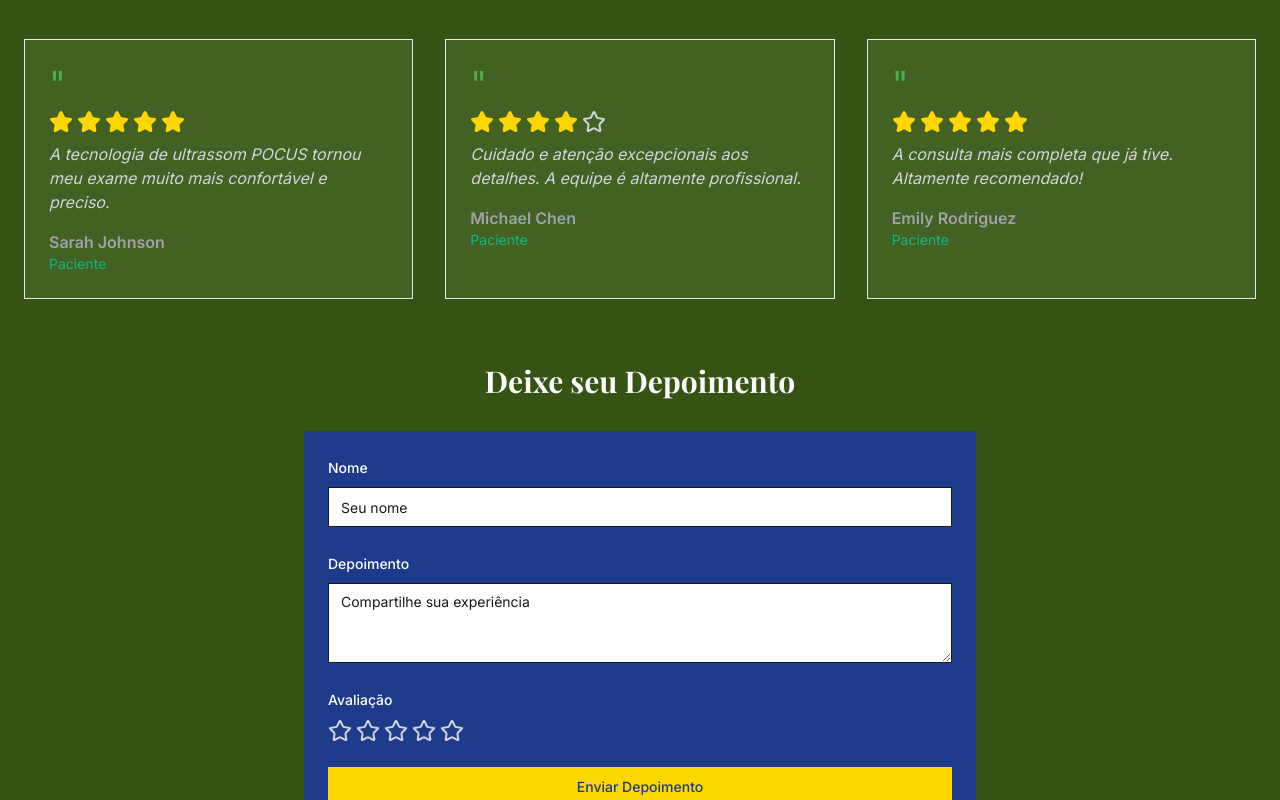
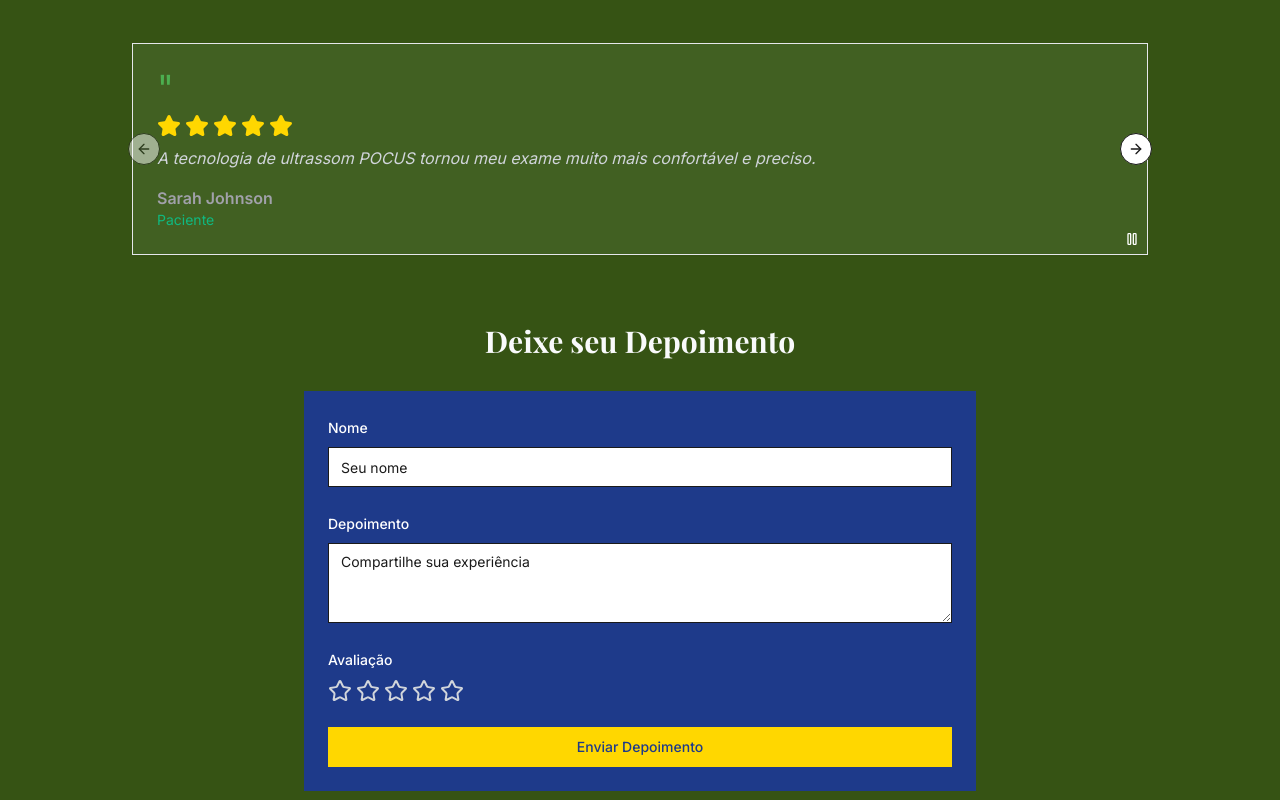
Before and after one commit to jerimeregosoares/cjrs-landing-craft, a React (Vite) app: page / in a window 1280 px wide. Shown: the part 1320-2120 px from the top of the page. Built offline with nearby package versions, Linux system fonts and the light colour scheme.

Commit message:
Implement landing page features
Implement the features described in the plan.

```diff
--- a/src/App.tsx
+++ b/src/App.tsx
@@ -1,3 +1,4 @@
+
 import { Toaster } from "@/components/ui/toaster";
 import { Toaster as Sonner } from "@/components/ui/sonner";
 import { TooltipProvider } from "@/components/ui/tooltip";
@@ -5,12 +6,14 @@ import { QueryClient, QueryClientProvider } from "@tanstack/react-query";
 import { BrowserRouter, Routes, Route } from "react-router-dom";
 import Index from "./pages/Index";
 import NotFound from "./pages/NotFound";
+import { TestimonialProvider } from "./context/TestimonialContext";
 
 const queryClient = new QueryClient();
 
 const App = () => (
   <QueryClientProvider client={queryClient}>
     <TooltipProvider>
+      <TestimonialProvider>
         <Toaster />
         <Sonner />
         <BrowserRouter>
@@ -20,6 +23,7 @@ const App = () => (
             <Route path="*" element={<NotFound />} />
           </Routes>
         </BrowserRouter>
+      </TestimonialProvider>
     </TooltipProvider>
   </QueryClientProvider>
 );
--- /dev/null
+++ b/src/components/TestimonialCarousel.tsx
@@ -0,0 +1,70 @@
+
+import { useEffect, useState } from "react";
+import { ArrowLeft, ArrowRight, Pause, Play } from "lucide-react";
+import { Button } from "@/components/ui/button";
+import TestimonialCard from "./TestimonialCard";
+import { useTestimonials, Testimonial } from "@/context/TestimonialContext";
+import {
+  Carousel,
+  CarouselContent,
+  CarouselItem,
+  CarouselNext,
+  CarouselPrevious,
+} from "@/components/ui/carousel";
+
+export const TestimonialCarousel = () => {
+  const { testimonials } = useTestimonials();
+  const [isPaused, setIsPaused] = useState(false);
+  const [api, setApi] = useState<any | null>(null);
+
+  // Auto-rotate testimonials every 90 seconds
+  useEffect(() => {
+    if (!api || isPaused) return;
+
+    const interval = setInterval(() => {
+      api.scrollNext();
+    }, 90000); // 90 seconds
+
+    return () => clearInterval(interval);
+  }, [api, isPaused]);
+
+  const togglePause = () => {
+    setIsPaused(!isPaused);
+  };
+
+  // Return nothing if there are no testimonials
+  if (testimonials.length === 0) return null;
+
+  return (
+    <div className="relative max-w-5xl mx-auto">
+      <Carousel setApi={setApi} className="w-full">
+        <CarouselContent>
+          {testimonials.map((testimonial: Testimonial) => (
+            <CarouselItem key={testimonial.id} className="md:basis-1/1">
+              <div className="p-1">
+                <TestimonialCard
+                  content={testimonial.content}
+                  author={testimonial.author}
+                  role={testimonial.role}
+                  rating={testimonial.rating}
+                />
+              </div>
+            </CarouselItem>
+          ))}
+        </CarouselContent>
+        <CarouselPrevious className="left-0" />
+        <CarouselNext className="right-0" />
+      </Carousel>
+
+      <Button
+        variant="outline"
+        size="icon"
+        onClick={togglePause}
+        className="absolute bottom-0 right-0 bg-transparent border-none hover:bg-slate-800/30 text-white"
+      >
+        {isPaused ? <Play className="h-5 w-5" /> : <Pause className="h-5 w-5" />}
+        <span className="sr-only">{isPaused ? "Play" : "Pause"} carousel</span>
+      </Button>
+    </div>
+  );
+};
--- a/src/components/TestimonialForm.tsx
+++ b/src/components/TestimonialForm.tsx
@@ -8,6 +8,7 @@ import { Input } from "./ui/input";
 import { Textarea } from "./ui/textarea";
 import { StarRating } from "./StarRating";
 import { useToast } from "@/hooks/use-toast";
+import { useTestimonials } from "@/context/TestimonialContext";
 
 const formSchema = z.object({
   name: z.string().min(2, { message: "O nome deve ter pelo menos 2 caracteres" }),
@@ -17,6 +18,8 @@ const formSchema = z.object({
 
 export const TestimonialForm = () => {
   const { toast } = useToast();
+  const { addTestimonial } = useTestimonials();
+
   const form = useForm<z.infer<typeof formSchema>>({
     resolver: zodResolver(formSchema),
     defaultValues: {
@@ -27,6 +30,14 @@ export const TestimonialForm = () => {
   });
 
   const onSubmit = (data: z.infer<typeof formSchema>) => {
+    // Add the new testimonial to our context
+    addTestimonial({
+      content: data.comment,
+      author: data.name,
+      role: "Paciente",
+      rating: data.rating,
+    });
+
     console.log("Testimonial submitted:", data);
     toast({
       title: "Depoimento enviado!",
--- /dev/null
+++ b/src/context/TestimonialContext.tsx
@@ -0,0 +1,74 @@
+
+import React, { createContext, useContext, useState, ReactNode } from 'react';
+
+export interface Testimonial {
+  id: string;
+  content: string;
+  author: string;
+  role: string;
+  rating: number;
+  timestamp: Date;
+}
+
+// Sample initial testimonials
+const initialTestimonials: Testimonial[] = [
+  {
+    id: '1',
+    content: "A tecnologia de ultrassom POCUS tornou meu exame muito mais confortável e preciso.",
+    author: "Sarah Johnson",
+    role: "Paciente",
+    rating: 5,
+    timestamp: new Date(2024, 3, 15)
+  },
+  {
+    id: '2',
+    content: "Cuidado e atenção excepcionais aos detalhes. A equipe é altamente profissional.",
+    author: "Michael Chen",
+    role: "Paciente",
+    rating: 4,
+    timestamp: new Date(2024, 3, 10)
+  },
+  {
+    id: '3',
+    content: "A consulta mais completa que já tive. Altamente recomendado!",
+    author: "Emily Rodriguez",
+    role: "Paciente",
+    rating: 5,
+    timestamp: new Date(2024, 3, 5)
+  }
+];
+
+interface TestimonialContextType {
+  testimonials: Testimonial[];
+  addTestimonial: (testimonial: Omit<Testimonial, 'id' | 'timestamp'>) => void;
+}
+
+const TestimonialContext = createContext<TestimonialContextType | undefined>(undefined);
+
+export const TestimonialProvider = ({ children }: { children: ReactNode }) => {
+  const [testimonials, setTestimonials] = useState<Testimonial[]>(initialTestimonials);
+
+  const addTestimonial = (newTestimonial: Omit<Testimonial, 'id' | 'timestamp'>) => {
+    const testimonial: Testimonial = {
+      ...newTestimonial,
+      id: Date.now().toString(),
+      timestamp: new Date()
+    };
+
+    setTestimonials(prev => [testimonial, ...prev]);
+  };
+
+  return (
+    <TestimonialContext.Provider value={{ testimonials, addTestimonial }}>
+      {children}
+    </TestimonialContext.Provider>
+  );
+};
+
+export const useTestimonials = () => {
+  const context = useContext(TestimonialContext);
+  if (context === undefined) {
+    throw new Error('useTestimonials must be used within a TestimonialProvider');
+  }
+  return context;
+};
--- a/src/pages/Index.tsx
+++ b/src/pages/Index.tsx
@@ -1,9 +1,12 @@
+
 import { Button } from "@/components/ui/button";
 import Logo from "@/components/Logo";
 import ServiceCard from "@/components/ServiceCard";
-import TestimonialCard from "@/components/TestimonialCard";
 import { TestimonialForm } from "@/components/TestimonialForm";
 import { Heart, Search, Syringe, Clipboard } from "lucide-react";
+import { TestimonialProvider } from "@/context/TestimonialContext";
+import { TestimonialCarousel } from "@/components/TestimonialCarousel";
+
 const Index = () => {
   return <div className="min-h-screen">
       {/* Navigation */}
@@ -55,16 +58,17 @@ const Index = () => {
       <section className="py-20 px-6 bg-lime-900">
         <div className="max-w-7xl mx-auto">
           <h2 className="text-4xl font-bold mb-12 text-center text-gray-50">Depoimentos de Pacientes</h2>
-          <div className="grid md:grid-cols-3 gap-8 mb-16">
-            <TestimonialCard content="A tecnologia de ultrassom POCUS tornou meu exame muito mais confortável e preciso." author="Sarah Johnson" role="Paciente" rating={5} />
-            <TestimonialCard content="Cuidado e atenção excepcionais aos detalhes. A equipe é altamente profissional." author="Michael Chen" role="Paciente" rating={4} />
-            <TestimonialCard content="A consulta mais completa que já tive. Altamente recomendado!" author="Emily Rodriguez" role="Paciente" rating={5} />
-          </div>
 
-          <div className="mt-16">
-            <h3 className="text-3xl font-bold mb-8 text-center text-gray-50">Deixe seu Depoimento</h3>
-            <TestimonialForm />
-          </div>
+          <TestimonialProvider>
+            <div className="mb-16">
+              <TestimonialCarousel />
+            </div>
+
+            <div className="mt-16">
+              <h3 className="text-3xl font-bold mb-8 text-center text-gray-50">Deixe seu Depoimento</h3>
+              <TestimonialForm />
+            </div>
+          </TestimonialProvider>
         </div>
       </section>
 
```
Lines whose indentation alone changed are shown as unchanged.
